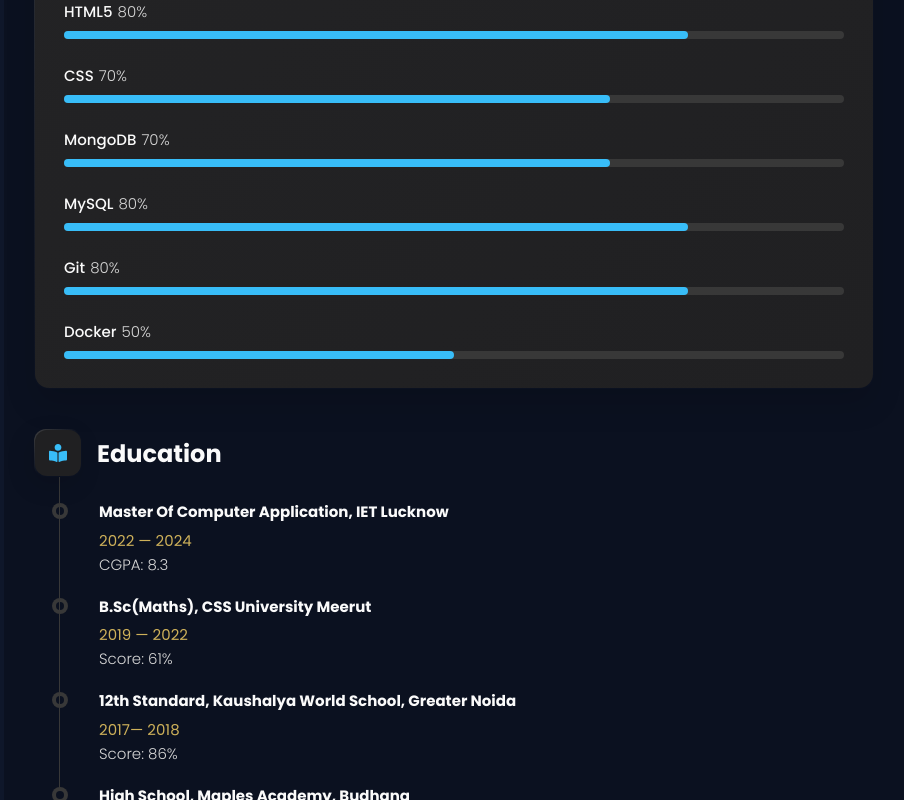
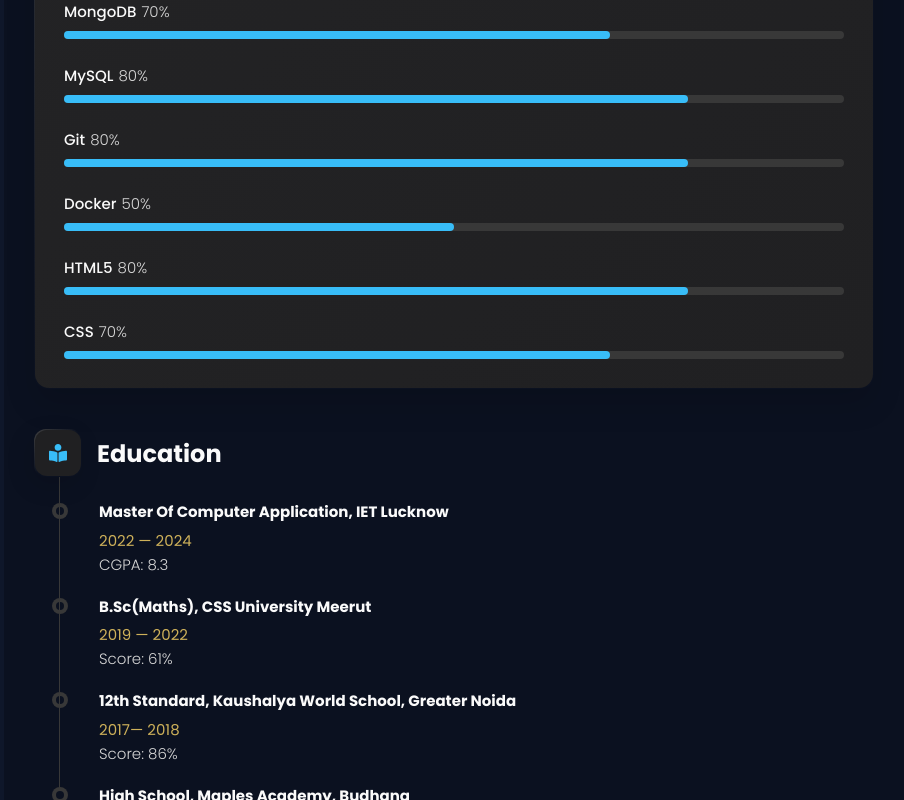
Before and after one commit to Aadil1720/MyPortfolio, a React (Vite) app: page /resume in a window 1280 px wide. Shown: the part 1100-1900 px from the top of the page, without its empty margins (336-1240 px from the left). Built offline with nearby package versions, Linux system fonts and the light colour scheme.

Commit message:
Update Resume.jsx

```diff
--- a/src/pages/Resume/Resume.jsx
+++ b/src/pages/Resume/Resume.jsx
@@ -45,12 +45,12 @@ const Resume = () => {
           <SkillItem title="JavaScript" value={80} />
           <SkillItem title="React JS" value={80} />
           <SkillItem title="Node Js" value={80} />
+          <SkillItem title="MongoDB" value={70} />
+          <SkillItem title="MySQL" value={80} />
+          <SkillItem title="Git" value={80} />
+           <SkillItem title="Docker" value={50} />
           <SkillItem title="HTML5" value={80} />
           <SkillItem title="CSS" value={70} />
-          <SkillItem title="MongoDB" value={70} />
-          <SkillItem title="MySQL" value={80} />
-             <SkillItem title="Git" value={80} />
-           <SkillItem title="Docker" value={50} />
         </ul>
       </div>
       <div className="timeline">
```
